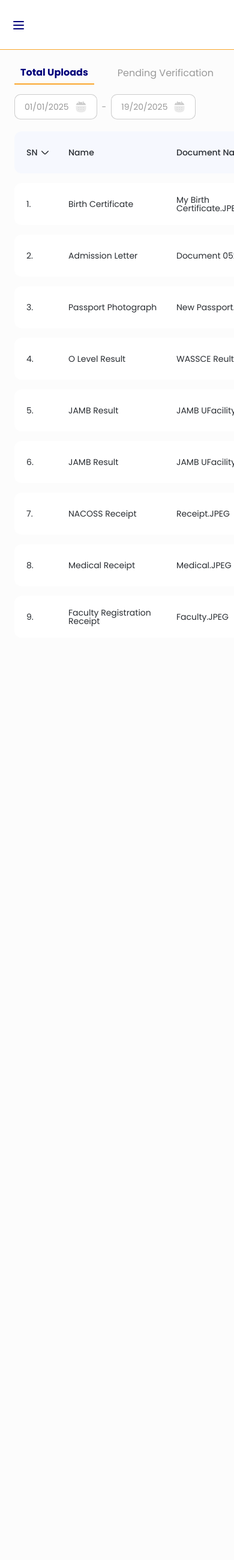
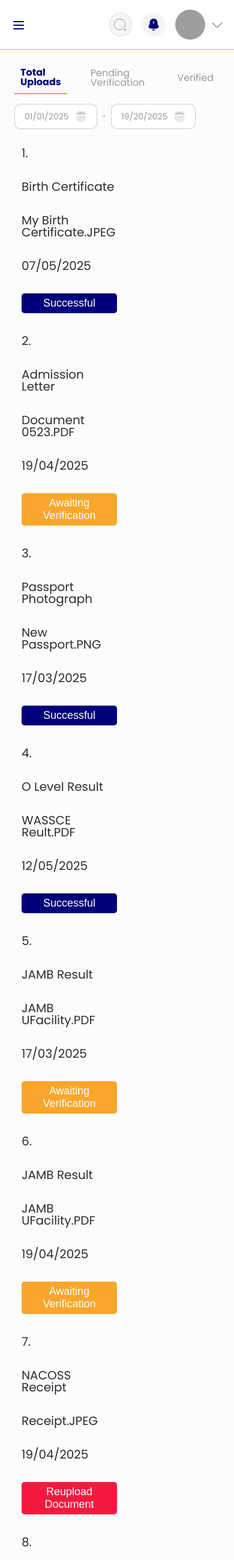
Before and after one commit to pamilerinsimon03/DFMS, a PHP site: page /src/pages/uploads.html in a window 390 px wide. Shown: the whole page at 60% size. Run offline with PHP 8.4, Linux system fonts and the light colour scheme; some libraries are stand-ins or nearby versions; grey boxes are pictures that could not be loaded.

Commit message:
Uploads page responsiveness

```diff
--- a/src/css/uploads.css
+++ b/src/css/uploads.css
@@ -271,3 +271,33 @@
         font-size: 12px;
     }
 }
+@media (max-width: 768px) {
+  /* “Force show” those header parts on uploads page */
+    .header .header-right {
+        display: flex !important;
+    }
+    .table-header {
+        display: none;  /* hide the header row on phone */
+    }
+    .table-row {
+        display: contents;
+        width: 100%;
+        margin-left: auto;
+    }
+    .uploads-table {
+        width: 100%;
+    }
+    .td-action button {
+        width: 50%;
+        margin-right: auto;
+    }
+    .table-row > div {
+        font-size: 20px;
+    }
+    .td-action button {
+        font-size: 18px;
+    }
+    .td-status {
+        display: none;
+    }
+}
--- a/src/pages/uploads.html
+++ b/src/pages/uploads.html
@@ -75,23 +75,22 @@
                     <div class="search-container">
                         <div class="search-box">
                             <div class="search-icon">
-                                <img src="../assets/images/search-normal.svg" alt="">
+                                <img src="/src/assets/images/search-normal.svg" alt="">
                             </div>
                             <input type="text" placeholder="Search here" class="search-input">
                         </div>
                         <div class="notification-icon">
-                            <img src="../assets/images/notification-bing.svg" alt="">
-                            <div class="notification-dot"></div>
+                            <img src="/src/assets/images/notification-bing.svg" alt="">
                         </div>
                     </div>
                     <div class="user-profile">
-                        <img src="../assets/images/Small Avatar.svg" alt="User Profile" class="avatar">
+                        <img src="/src/assets/images/Small Avatar.svg" alt="User Profile" class="avatar">
                         <div class="user-info">
                             <div class="user-name">John Doe</div>
                             <div class="user-id">Matric No: E0500627</div>
                         </div>
                         <div class="dropdown-icon">
-                            <img src="../assets/images/arrow-down.svg" alt="">
+                            <img src="/src/assets/images/arrow-down.svg" alt="">
                         </div>
                     </div>
                 </div>
```
